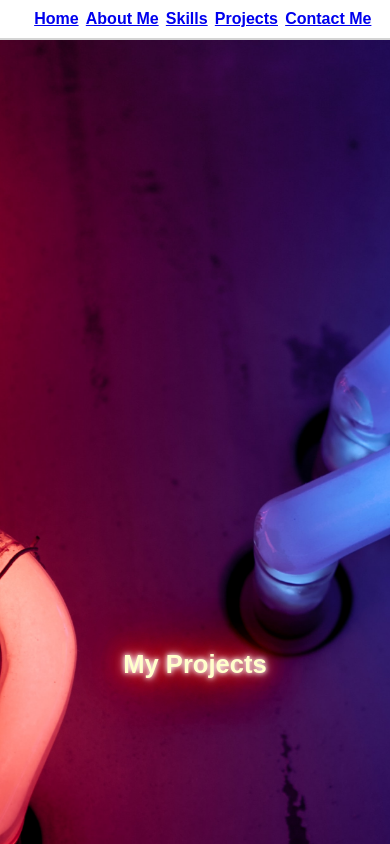
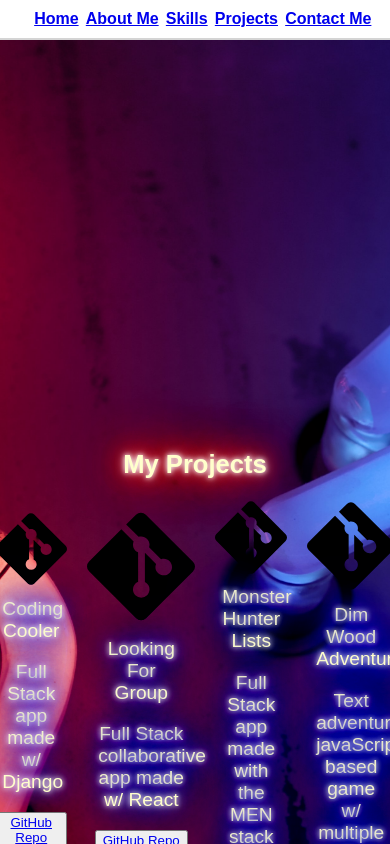
Before and after one commit to coffeegremlin/portfolio-2-electric-boogaloo, a React (Create React App) app: page /projects in a window 390 px wide. Built offline with nearby package versions, Linux system fonts and the light colour scheme.

Commit message:
added cards to projects that are styled. Need to add mobile responsize css rules ASAP. That'll be fun...

```diff
--- a/src/Components/Contact/Contact.jsx
+++ b/src/Components/Contact/Contact.jsx
@@ -15,8 +15,6 @@ const Contact = () => {
         <div className='contact'>
           <h1>Contact:</h1>
           <h3>Drop a line sometime! Here's some ways to reach out to me. Thanks for stopping by!</h3>
-          {/* Add image with links to my personal contact information */}
-          {/* use fontawesome icons */}
         </div>
         <div className='contact-links'>
           <h3>My links!</h3>
@@ -39,7 +37,7 @@ const Contact = () => {
               }}
               options={{
                 height: '400',
-                width: '350',
+                width: '800',
               }}
             />
           </div>
--- a/src/Components/Projects/Projects.jsx
+++ b/src/Components/Projects/Projects.jsx
@@ -2,13 +2,80 @@ import React from "react";
 
 // Assets
 import Background from '../../Assets/background.jpg'
+import Git from '../../Assets/font-awesome/git-alt-brands.svg'
 
 const Projects = () => {
   return (
     <>
       <div className='background-img' style={{backgroundImage: `url(${Background})`}}>
         <h1>My Projects</h1>
-        {/* Add in cards with deployment links to projects here. Use the infinite side scoll depenedcy maybe? */}
+        <div className='project-card'>
+
+          <section className="card" id="coding-cooler">
+            <img src={Git} alt="github icon" />
+            <span>
+              <p>Coding Cooler</p>
+              <p>Full Stack app made w/ Django</p>
+            </span>
+            <footer>
+              <button>
+                <a href="https://github.com/coffeegremlin/codingcooler">GitHub Repo</a>
+              </button>
+              <button>
+                <a href="https://codingcooler.herokuapp.com/">Deployed Demo</a>
+              </button>
+            </footer>
+          </section>
+
+          <section className="card" id="lfg-card">
+          <img src={Git} alt="github icon" />
+            <span>
+              <p>Looking For Group</p>
+              <p>Full Stack collaborative app made w/ React</p>
+            </span>
+            <footer>
+              <button>
+                <a href="https://github.com/coffeegremlin/lfg">GitHub Repo</a>
+              </button>
+              <button>
+                <a href="https://lfgpls.herokuapp.com/">Deployed Demo</a>
+              </button>
+            </footer>
+          </section>
+
+          <section className="card" id="mh-lists-card">
+          <img src={Git} alt="github icon" />
+            <span>
+              <p>Monster Hunter Lists</p>
+              <p>Full Stack app made with the MEN stack using 3rd party API</p>
+            </span>
+            <footer>
+              <button>
+                <a href="https://github.com/coffeegremlin/Monster-Hunter-Lists">GitHub Repo</a>
+              </button>
+              <button>
+                <a href="https://monster-hunter-lists.herokuapp.com/">Deployed Demo</a>
+              </button>
+            </footer>
+          </section>
+
+          <section className="card" id="dim-wood-card">
+          <img src={Git} alt="github icon" />
+            <span>
+              <p>Dim Wood Adventure</p>
+              <p>Text adventure javaScript based game w/ multiple endings.</p>
+            </span>
+            <footer>
+              <button>
+                <a href="https://github.com/coffeegremlin/Dim-Wood-Adventure">GitHub Repo</a>
+              </button>
+              <button>
+                <a href="https://dimwoodadventure.netlify.app/">Deployed Demo</a>
+              </button>
+            </footer>
+          </section>
+
+        </div>
       </div>
     </>
   )
--- a/src/Styles/App.css
+++ b/src/Styles/App.css
@@ -8,7 +8,6 @@ main {
   box-sizing: border-box;
   font-family: "Roboto", sans-serif;
   overflow: scroll;
-
 }
 
 nav {
@@ -77,18 +76,14 @@ h3, p {
 
 .tweets {
   justify-content: center;
-  margin-left: 30%;
-  margin-right: 30%;
+  margin-left: 10%;
+  margin-right: 10%;
   align-content: center;
   text-align: center;
 }
 
 .contact {
-  margin-top: 30%;
-}
-
-.contact-links {
-  margin: 0, auto;
+  margin-top: 5%;
 }
 
 /* .contact-right {
@@ -99,6 +94,25 @@ h3, p {
   margin-bottom: ;
   z-index: 1;
 } */
+
+.project-card {
+  align-items: center;
+  max-height: 80%;
+  max-width: 90%;
+  display: flex;
+  flex-direction: row;
+  justify-content: inherit;
+  margin: 0 auto;
+  align-content: center;
+  text-align: center;
+}
+
+.card {
+  padding-left: 10px;
+  padding-right: 10px;
+  max-width: 200px;
+  max-height: 400px;
+}
 
 .App {
   text-align: center;
```
